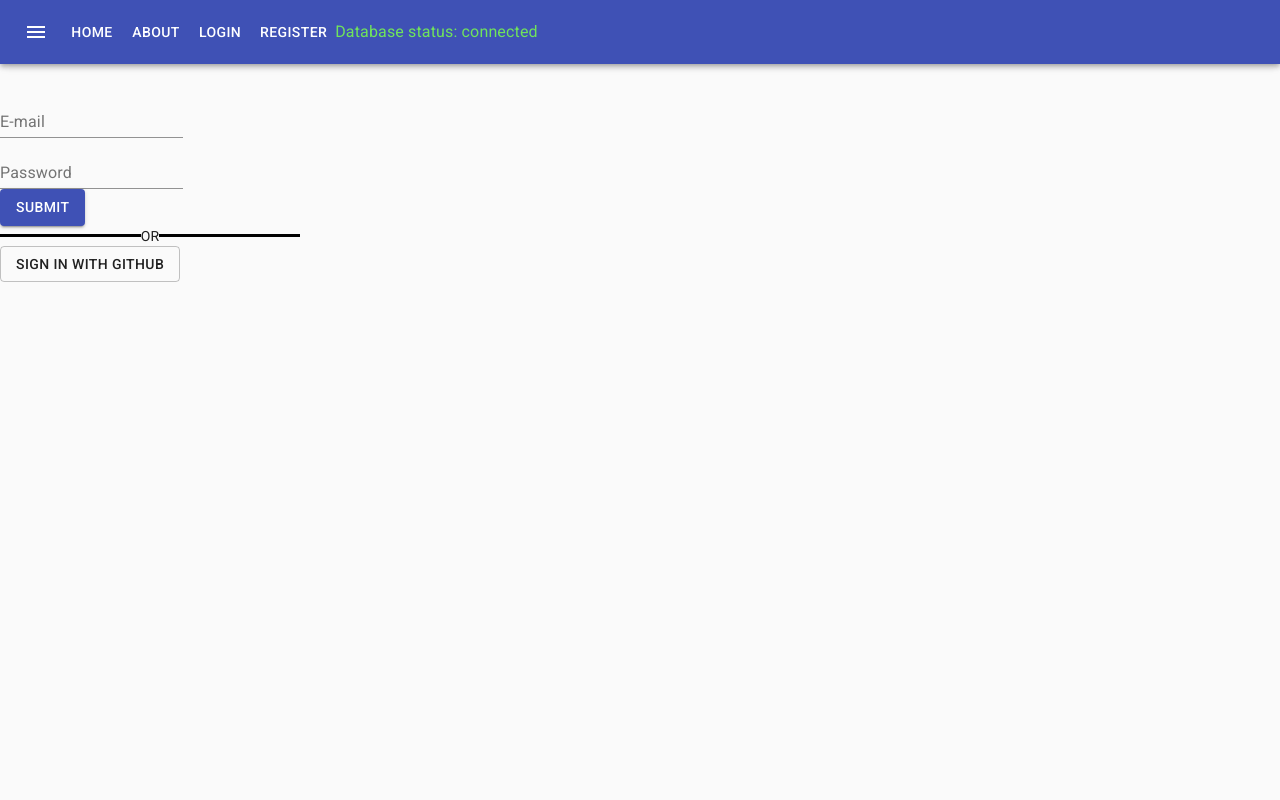
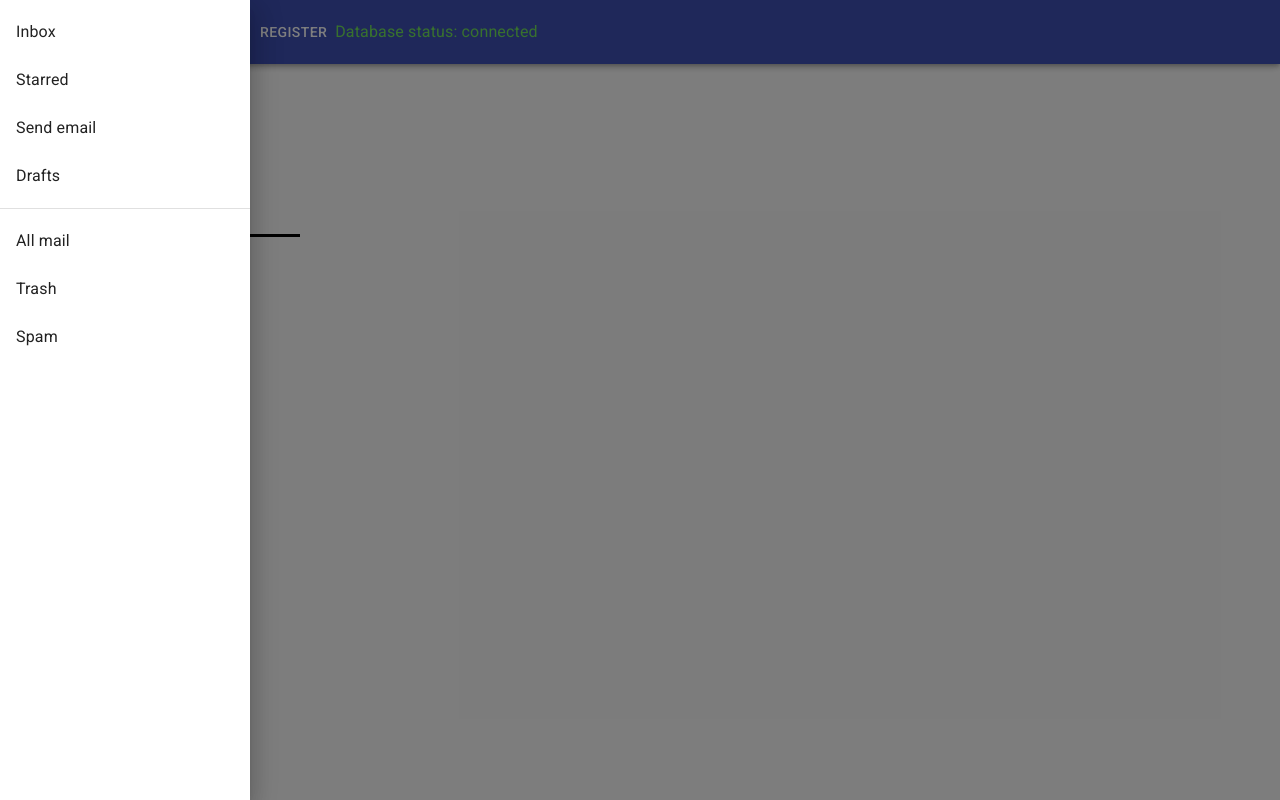
Before and after one commit to vinc01100101/nextjs-auth-vince, a Next.js app: page /login in a window 1280 px wide. Both pictures are taken after a click on the button "menu". Built offline with nearby package versions, Linux system fonts and the light colour scheme; no server answers.

Commit message:
learning material ui Drawer component

```diff
--- a/pages/api/auth/[...nextauth].js
+++ b/pages/api/auth/[...nextauth].js
@@ -4,7 +4,7 @@ import User from "@/models/User";
 
 //returns "production" if deployed in prod
 const mode = process.env.NODE_ENV;
-
+console.log(mode);
 //used localhost as callback in development mode
 const {
   GITHUB_ID,
--- a/src/components/Nav.js
+++ b/src/components/Nav.js
@@ -10,6 +10,11 @@ import {
   Typography,
   Button,
   IconButton,
+  Drawer,
+  List,
+  ListItem,
+  ListItemText,
+  Divider,
 } from "@material-ui/core";
 
 const useStyles = makeStyles({
@@ -23,6 +28,9 @@ const useStyles = makeStyles({
   hr: {
     height: 30,
   },
+  list: {
+    width: 250,
+  },
 });
 const Nav = () => {
   //check if there's an active session
@@ -31,6 +39,9 @@ const Nav = () => {
 
   //database status
   const [isConnected, setIsConnected] = useState("connecting..");
+
+  //drawer
+  const [isOpen, setIsOpen] = useState(false);
 
   //connect database
   useEffect(() => {
@@ -46,6 +57,43 @@ const Nav = () => {
     fetcher();
   }, []);
 
+  //get the list
+  const list = () => {
+    return (
+      <div
+        className={classes.list}
+        role="presentation"
+        onClick={toggleDrawer(false)}
+        onKeyDown={toggleDrawer(false)}
+      >
+        <List>
+          {["Inbox", "Starred", "Send email", "Drafts"].map((text, index) => (
+            <ListItem button key={text}>
+              <ListItemText primary={text} />
+            </ListItem>
+          ))}
+        </List>
+        <Divider />
+        <List>
+          {["All mail", "Trash", "Spam"].map((text, index) => (
+            <ListItem button key={text}>
+              <ListItemText primary={text} />
+            </ListItem>
+          ))}
+        </List>
+      </div>
+    );
+  };
+  //toggle drawer show/hide
+  const toggleDrawer = (bool) => (event) => {
+    // if (
+    //   event.type === "keydown" &&
+    //   (event.key === "Tab" || event.key === "Shift")
+    // ) {
+    //   return;
+    // }
+    setIsOpen(bool);
+  };
   return (
     <AppBar className={classes.nav}>
       <Toolbar>
@@ -54,6 +102,7 @@ const Nav = () => {
           className={classes.menuButton}
           color="inherit"
           aria-label="menu"
+          onClick={toggleDrawer(true)}
         >
           <MenuIcon />
         </IconButton>
@@ -96,6 +145,14 @@ const Nav = () => {
           {"Database status: " + isConnected}
         </Typography>
       </Toolbar>
+      <Drawer
+        anchor="left"
+        open={isOpen}
+        onClose={toggleDrawer(false)}
+        transitionDuration={{ enter: 500, exit: 500 }}
+      >
+        {list()}
+      </Drawer>
     </AppBar>
   );
 };
```
